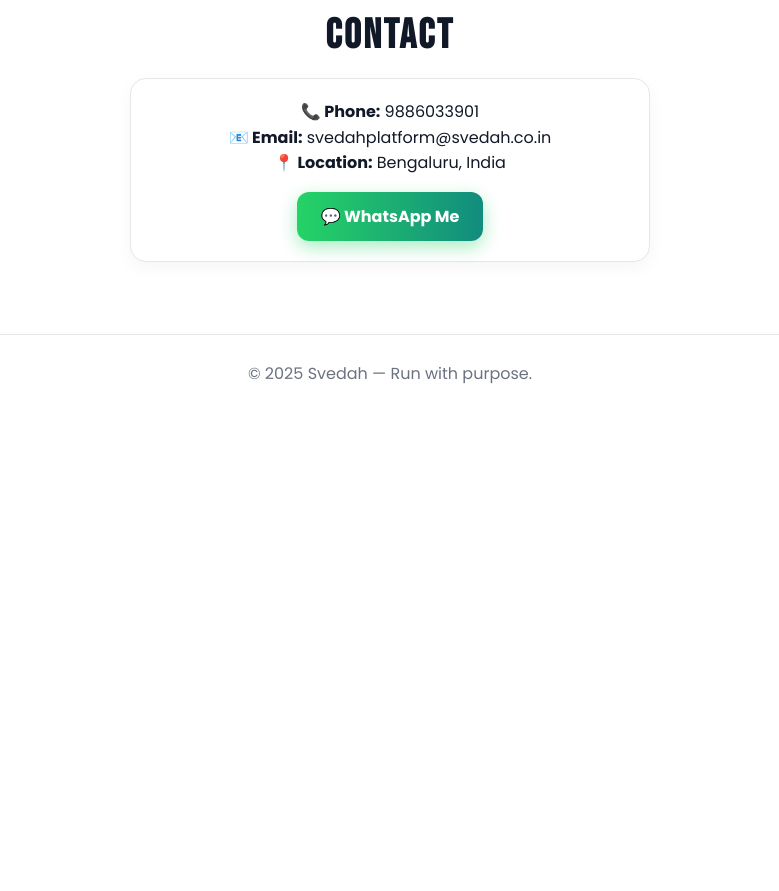
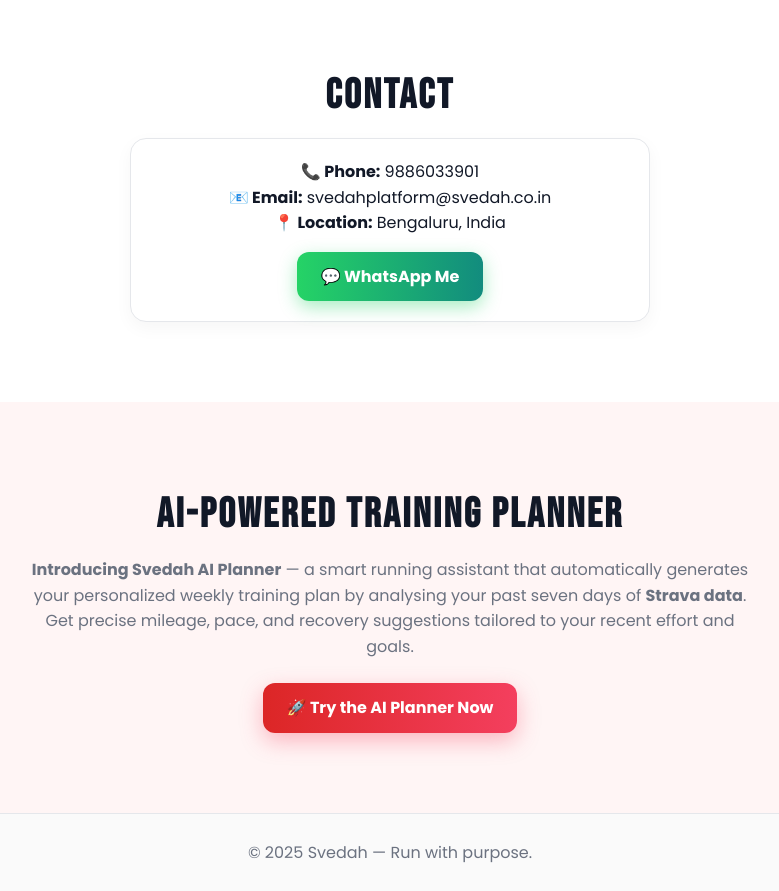
Before and after one commit to nandishnagaraj/webpage, a plain HTML site: page index.html in a window 1280 px wide. Shown: the part 1394-2285 px from the top of the page, without its empty margins (250-1029 px from the left). Before the commit the page ends 1807 px from the top, so only its background shows below. Drawn offline with Linux system fonts and the light colour scheme; no server answers.

Commit message:
Update index.html

```diff
--- a/index.html
+++ b/index.html
@@ -4,10 +4,6 @@
   <meta charset="utf-8" />
   <meta name="viewport" content="width=device-width, initial-scale=1" />
   <title>Svedah — Coaching & Long Runs</title>
-  <!-- Favicon -->
-  <link rel="icon" type="image/x-icon" href="https://raw.githubusercontent.com/nandishnagaraj/webpage/main/favicon.ico">
-  <link rel="icon" type="image/png" sizes="32x32" href="https://raw.githubusercontent.com/nandishnagaraj/webpage/main/favicon-32x32.png">
-  <link rel="apple-touch-icon" href="https://raw.githubusercontent.com/nandishnagaraj/webpage/main/favicon-32x32.png">
   <meta name="description" content="Svedah: running coaching, upcoming long runs, and easy calendar booking." />
   <meta name="theme-color" content="#dc2626" />
   <link rel="preconnect" href="https://fonts.googleapis.com">
@@ -23,21 +19,18 @@
       --accent: #ef4444;
       --surface: #ffffff;
       --line: #e5e7eb;
+      --bg-alt1: #fff5f5; /* soft red tint */
+      --bg-alt2: #fafafa; /* subtle gray tint */
     }
 
     * { box-sizing: border-box; margin: 0; padding: 0; }
-    html, body { margin: 0; padding: 0; }
     body {
-      background:
-        radial-gradient(900px 500px at 100% -10%, rgba(244,63,94,.10), transparent 60%),
-        radial-gradient(800px 400px at -10% 10%, rgba(220,38,38,.12), transparent 60%),
-        var(--bg);
+      background: var(--bg);
       color: var(--text);
       font-family: 'Poppins', sans-serif;
       line-height: 1.6;
       scroll-behavior: smooth;
     }
-
     a { color: inherit; text-decoration: none; transition: color .2s; }
     a:hover { color: var(--brand); }
 
@@ -65,7 +58,7 @@
     .nav-cta:hover { background: var(--brand); color: #fff; }
 
     /* Hero */
-    header { padding: 72px 0 48px; border-bottom: 1px solid var(--line); text-align: center; }
+    header { padding: 80px 0 60px; border-bottom: 1px solid var(--line); text-align: center; background: var(--bg-alt1); }
     h1 {
       font-family: 'Bebas Neue', sans-serif;
       font-size: 3.2rem;
@@ -93,7 +86,10 @@
     }
     .btn:hover { transform: translateY(-2px); box-shadow: 0 12px 26px rgba(244,63,94,.45); }
 
-    section { padding: 72px 0; text-align: center; }
+    /* Section layout */
+    section { padding: 80px 0; text-align: center; }
+    section:nth-of-type(even) { background: var(--bg-alt2); } /* alternate backgrounds */
+    section:nth-of-type(odd) { background: var(--bg); }
     section h2 {
       font-family: 'Bebas Neue', sans-serif;
       letter-spacing: .06em;
@@ -124,6 +120,7 @@
       padding: 26px 0;
       color: var(--muted);
       text-align: center;
+      background: var(--bg-alt2);
     }
 
     @media (max-width: 680px) {
@@ -153,7 +150,7 @@
       <p class="sub">Run farther. Recover faster. Together we move stronger.</p>
 
       <div style="max-width:720px; margin:0 auto; text-align:center; color:var(--text); line-height:1.7;">
-        <p><strong>Hi, I’m Nandish Kumar Nagaraj</strong> — a passionate long-distance runner with over <strong>13 years of experience</strong> on the road and trails, and <strong>2 years of coaching</strong> runners of all levels. I believe running transforms not just bodies but mindsets. Through Svedah, I help you train smarter, recover better, and discover joy in every stride.</p>
+        <p><strong>Hi, I’m Nandish Nagaraj</strong> — a passionate long-distance runner with over <strong>13 years of experience</strong> on the road and trails, and <strong>2 years of coaching</strong> runners of all levels. I believe running transforms not just bodies but mindsets. Through Svedah, I help you train smarter, recover better, and discover joy in every stride.</p>
       </div>
     </div>
   </header>
@@ -161,7 +158,7 @@
   <section id="longruns">
     <div class="container">
       <h2>Upcoming Long Runs</h2>
-      <p class="section-sub">Community-powered group runs updated live.</p>
+      <p class="section-sub">Community-powered group runs updated live every week.</p>
       <div id="runs-list" class="runs-grid"></div>
     </div>
   </section>
@@ -173,6 +170,8 @@
       <a href="https://calendar.app.google/D6obo8kMrDpTuARWA" target="_blank" rel="noopener" class="btn">Open My Calendar →</a>
     </div>
   </section>
+
+
 
   <section id="contact">
     <div class="container">
@@ -189,6 +188,23 @@
       </div>
     </div>
   </section>
+
+   <section id="aiplanner" style="background:#fff5f5;">
+  <div class="container" style="text-align:center;">
+    <h2 style="font-family:'Bebas Neue',sans-serif;letter-spacing:.06em;font-size:2.6rem;color:#111827;">
+      AI-Powered Training Planner
+    </h2>
+    <p class="section-sub" style="max-width:720px;margin:0 auto 1.5rem;">
+      <strong>Introducing Svedah AI Planner</strong> — a smart running assistant that
+      automatically generates your personalized weekly training plan by analysing your
+      past seven days of <strong>Strava data</strong>.
+      Get precise mileage, pace, and recovery suggestions tailored to your recent effort and goals.
+    </p>
+    <a href="https://aiplanner.svedah.co.in/" target="_blank" rel="noopener" class="btn">
+      🚀 Try the AI Planner Now
+    </a>
+  </div>
+</section>
 
   <footer>
     <p>© <span id="year"></span> Svedah — Run with purpose.</p>
```
